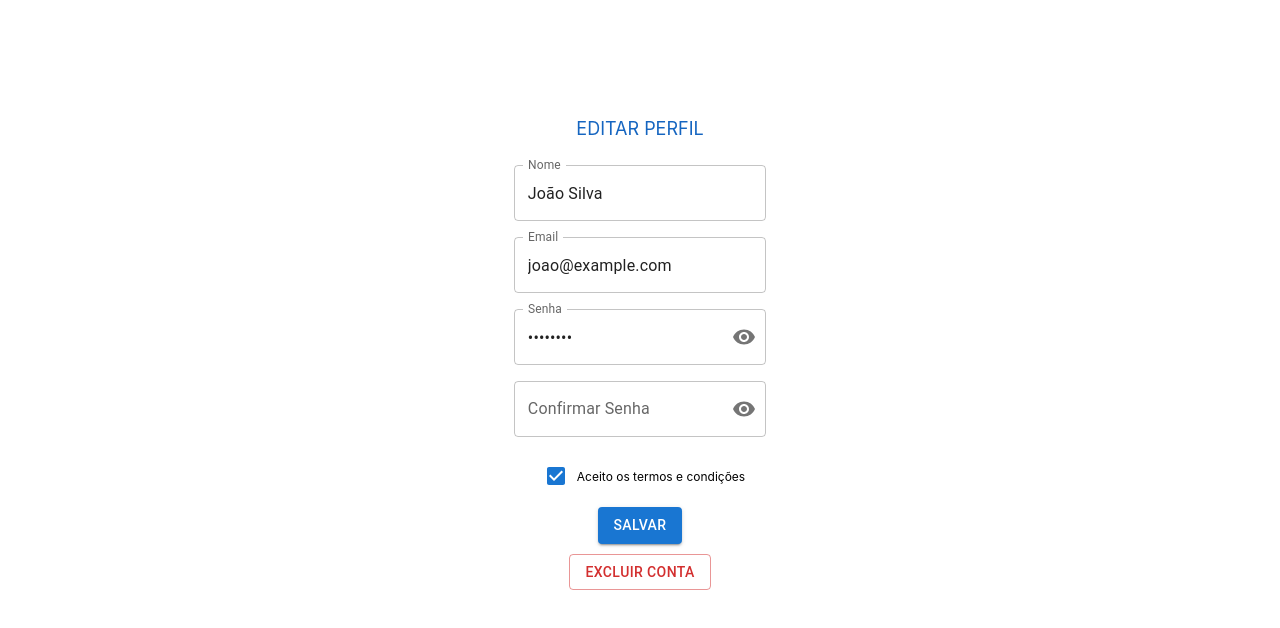
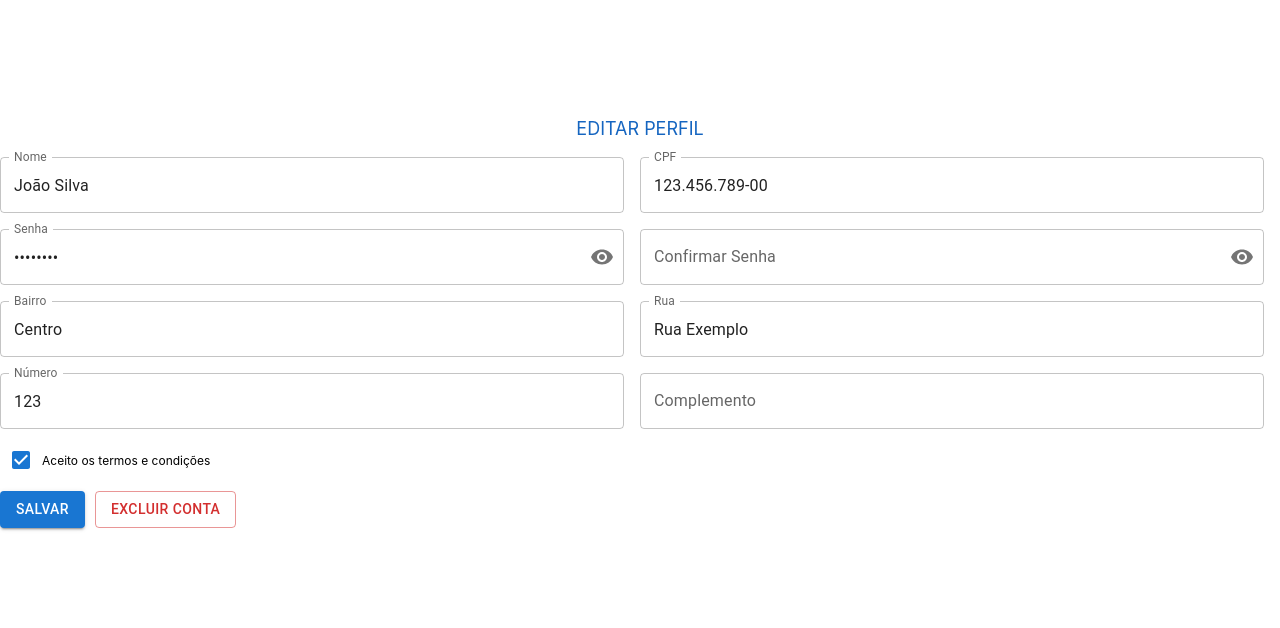
Before and after one commit to CamilaRedondo/projeto-si, a React (Create React App) app in the folder frontend/: page /profile in a window 1280 px wide. Shown: the top 628 px of the page. Built offline with nearby package versions, Linux system fonts and the light colour scheme.

Commit message:
feat: add profile page

```diff
--- a/frontend/src/pages/ProfilePage.tsx
+++ b/frontend/src/pages/ProfilePage.tsx
@@ -1,20 +1,30 @@
 import React, { useState } from "react";
-import { Box, Button, Checkbox, Dialog, DialogActions, DialogContent, DialogContentText, DialogTitle, FormControl, IconButton, InputAdornment, InputLabel, OutlinedInput, TextField } from "@mui/material";
+import { Box, Button, Checkbox, Dialog, DialogActions, DialogContent, DialogContentText, DialogTitle, FormControl, Grid, IconButton, InputAdornment, InputLabel, OutlinedInput, TextField } from "@mui/material";
 import Visibility from '@mui/icons-material/Visibility';
 import VisibilityOff from '@mui/icons-material/VisibilityOff';
 
 interface UserData {
     name: string;
-    email: string;
+    cpf: string;
     password: string;
     confirmPassword: string;
+    neighborhood: string;
+    street: string;
+    number: string;
+    complement: string;
+    phone: string;
 }
 
 const initialUserData: UserData = {
     name: 'João Silva',
-    email: 'joao@example.com',
+    cpf: '123.456.789-00',
     password: 'senha123',
-    confirmPassword: ''
+    confirmPassword: '',
+    neighborhood: 'Centro',
+    street: 'Rua Exemplo',
+    number: '123',
+    complement: '',
+    phone: '99999-9999'
 };
 
 const ProfilePage: React.FC = () => {
@@ -40,8 +50,13 @@ const ProfilePage: React.FC = () => {
             setPasswordError(false);
             // Lógica para salvar as informações do usuário
             console.log("Nome:", userData.name);
-            console.log("Email:", userData.email);
+            console.log("CPF:", userData.cpf);
             console.log("Senha:", userData.password);
+            console.log("Bairro:", userData.neighborhood);
+            console.log("Rua:", userData.street);
+            console.log("Número:", userData.number);
+            console.log("Complemento:", userData.complement);
+            console.log("Telefone:", userData.phone);
             console.log("Dados do usuário salvos:", userData);
         }
     };
@@ -77,25 +92,33 @@ const ProfilePage: React.FC = () => {
     };
 
     return (
-        <Box sx={{ display: 'flex', flexDirection: 'column', alignItems: 'center', marginTop: '100px' }}>
+        <Box sx={{ display: 'flex', flexDirection: 'column', alignItems: 'flex-start', marginTop: '100px', width: '100%' }}>
+            <Box sx={{ display: 'flex', justifyContent: 'center', width: '100%' }}>
                 <p style={{ fontSize: '18px', fontWeight: "normal", color: '#1565c0' }}>EDITAR PERFIL</p>
+            </Box>
+            <Grid container spacing={2} sx={{ width: '100%' }}>
+                <Grid item xs={12} sm={6}>
                     <TextField
-                sx={{ m: 1, width: '25ch' }}
+                        fullWidth
                         label="Nome"
                         variant="outlined"
                         name="name"
                         value={userData.name}
                         onChange={handleInputChange}
                     />
+                </Grid>
+                <Grid item xs={12} sm={6}>
                     <TextField
-                sx={{ m: 1, width: '25ch' }}
-                label="Email"
+                        fullWidth
+                        label="CPF"
                         variant="outlined"
-                name="email"
-                value={userData.email}
+                        name="cpf"
+                        value={userData.cpf}
                         onChange={handleInputChange}
                     />
-            <FormControl sx={{ m: 1, width: '25ch' }} variant="outlined">
+                </Grid>
+                <Grid item xs={12} sm={6}>
+                    <FormControl fullWidth variant="outlined">
                         <InputLabel htmlFor="outlined-adornment-password">Senha</InputLabel>
                         <OutlinedInput
                             id="outlined-adornment-password"
@@ -118,7 +141,9 @@ const ProfilePage: React.FC = () => {
                             name="password"
                         />
                     </FormControl>
-            <FormControl sx={{ m: 1, width: '25ch' }} variant="outlined">
+                </Grid>
+                <Grid item xs={12} sm={6}>
+                    <FormControl fullWidth variant="outlined">
                         <InputLabel htmlFor="outlined-adornment-confirm-password">Confirmar Senha</InputLabel>
                         <OutlinedInput
                             id="outlined-adornment-confirm-password"
@@ -142,8 +167,50 @@ const ProfilePage: React.FC = () => {
                             name="confirmPassword"
                         />
                     </FormControl>
+                </Grid>
+                <Grid item xs={12} sm={6}>
+                    <TextField
+                        fullWidth
+                        label="Bairro"
+                        variant="outlined"
+                        name="neighborhood"
+                        value={userData.neighborhood}
+                        onChange={handleInputChange}
+                    />
+                </Grid>
+                <Grid item xs={12} sm={6}>
+                    <TextField
+                        fullWidth
+                        label="Rua"
+                        variant="outlined"
+                        name="street"
+                        value={userData.street}
+                        onChange={handleInputChange}
+                    />
+                </Grid>
+                <Grid item xs={12} sm={6}>
+                    <TextField
+                        fullWidth
+                        label="Número"
+                        variant="outlined"
+                        name="number"
+                        value={userData.number}
+                        onChange={handleInputChange}
+                    />
+                </Grid>
+                <Grid item xs={12} sm={6}>
+                    <TextField
+                        fullWidth
+                        label="Complemento"
+                        variant="outlined"
+                        name="complement"
+                        value={userData.complement}
+                        onChange={handleInputChange}
+                    />
+                </Grid>
+            </Grid>
             {passwordError && <p style={{ color: 'red' }}>As senhas não correspondem. Por favor, tente novamente.</p>}
-            <Box sx={{ display: 'flex', justifyContent: 'center', alignItems: 'center', marginTop: '10px' }}>
+            <Box sx={{ display: 'flex', justifyContent: 'flex-start', alignItems: 'center', marginTop: '10px' }}>
                 <Checkbox
                     checked={termsChecked}
                     onChange={handleTermsChange}
@@ -151,12 +218,14 @@ const ProfilePage: React.FC = () => {
                 />
                 <p style={{ fontSize: '12px' }}>Aceito os termos e condições</p>
             </Box>
-            <Button variant="contained" color="primary" onClick={handleSaveForm} sx={{ marginTop: '10px' }}>
+            <Box sx={{ display: 'flex', justifyContent: 'flex-start', alignItems: 'center', marginTop: '10px', width: '100%' }}>
+                <Button variant="contained" color="primary" onClick={handleSaveForm} sx={{ marginRight: '10px' }}>
                     Salvar
                 </Button>
-            <Button variant="outlined" color="error" onClick={() => setDeleteDialogOpen(true)} sx={{ marginTop: '10px' }}>
+                <Button variant="outlined" color="error" onClick={() => setDeleteDialogOpen(true)}>
                     Excluir Conta
                 </Button>
+            </Box>
 
             {/* Diálogo de confirmação para exclusão da conta */}
             <Dialog
```
Lines whose indentation alone changed are shown as unchanged.
